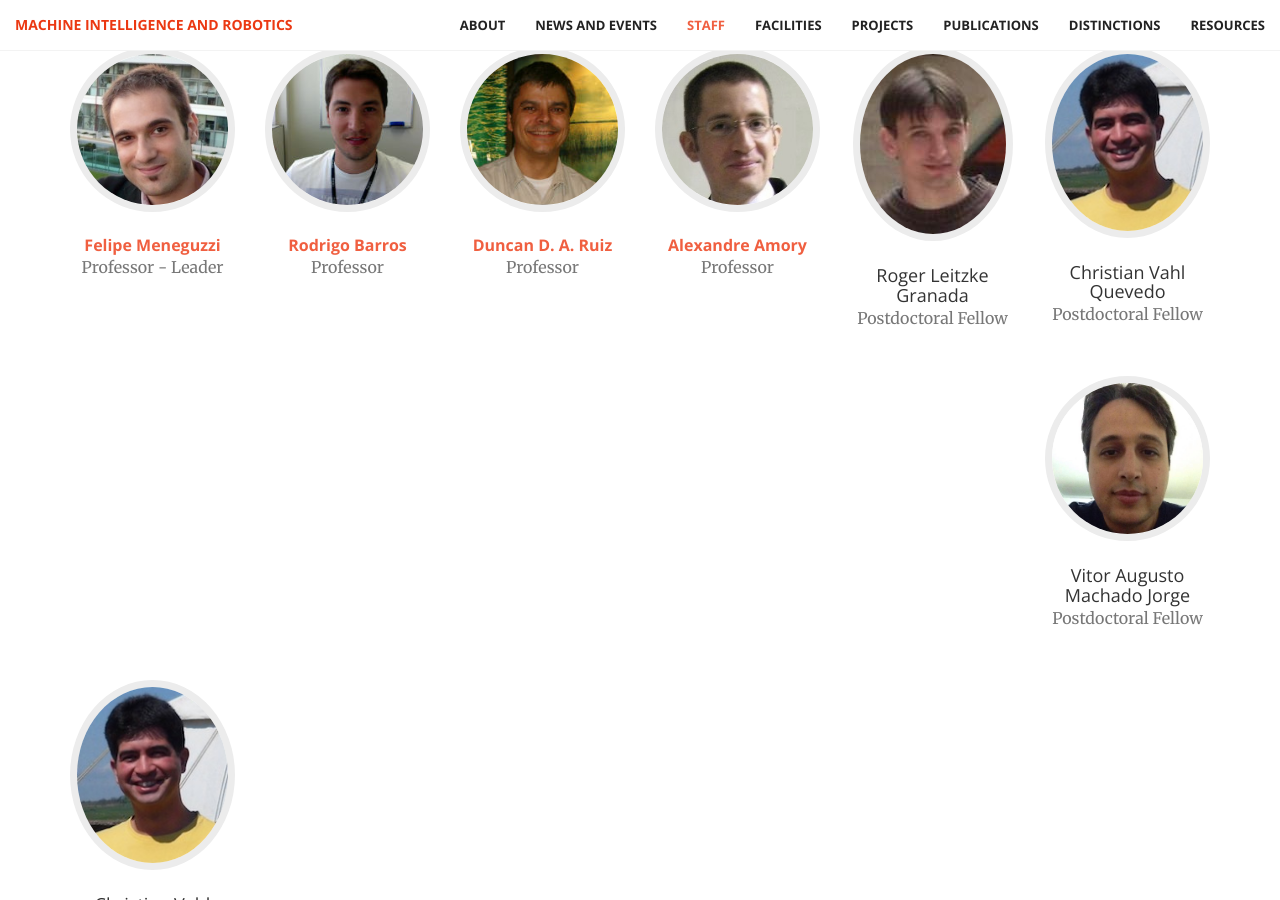
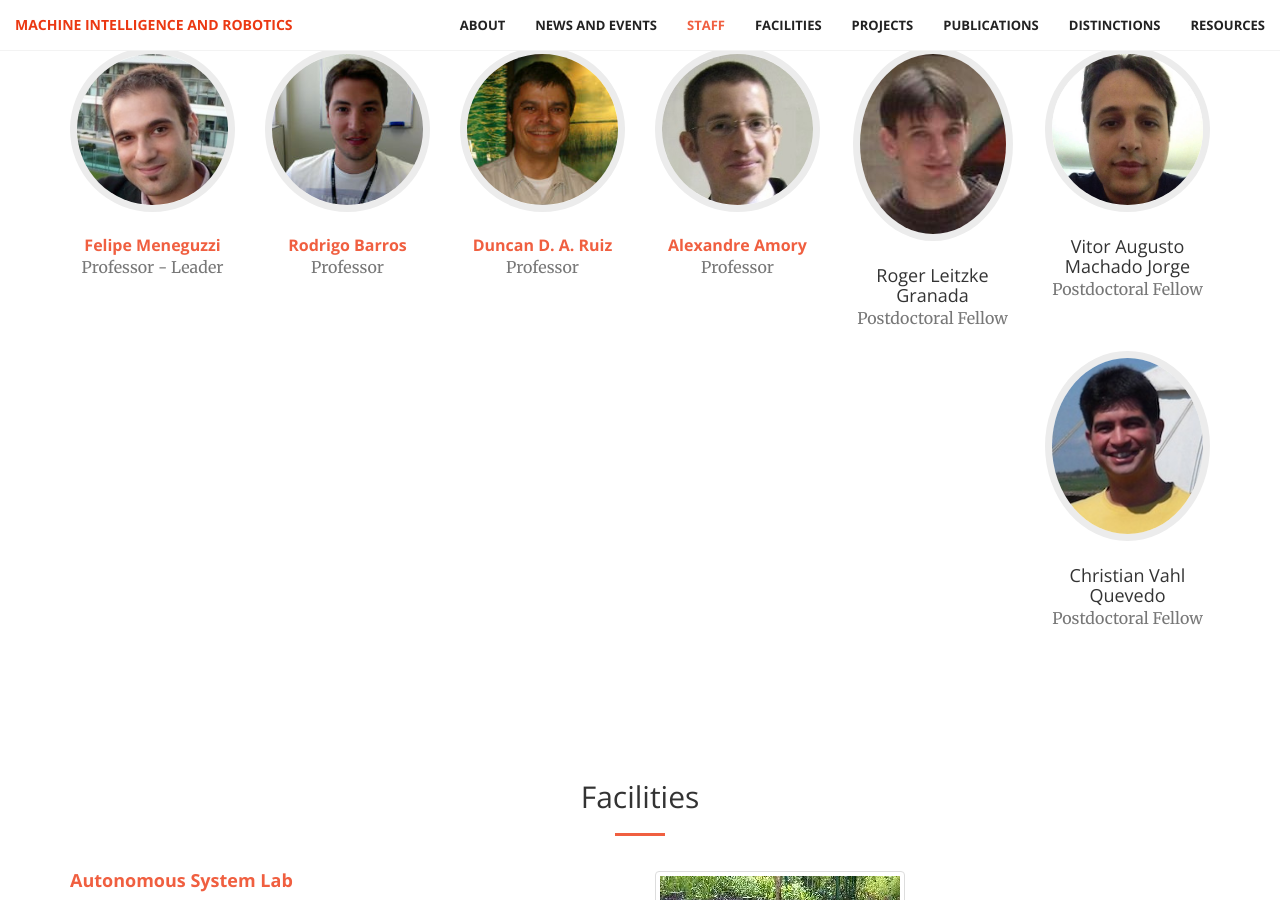
Before and after one commit to mir-pucrs/mir-pucrs, a Jekyll site: the page built from index.html, in a window 1280 px wide and 900 px high, scrolled down 2922 px. Built offline with Jekyll 4.4.1, drawn with Linux system fonts in a browser that asks for light colours; nearby versions of some CDN libraries.

```diff
--- a/_includes/staff.html
+++ b/_includes/staff.html
@@ -64,13 +64,6 @@
                         <p class="text-muted">Postdoctoral Fellow</p>
                     </div>
                 </div>
-                <div class="col-sm-2">
-                    <div class="team-member">
-                        <img src="img/team/christian.jpg" class="img-responsive img-circle" alt="">
-                        <h4>Christian Vahl Quevedo</h4>
-                        <p class="text-muted">Postdoctoral Fellow</p>
-                    </div>
-                </div>
 
                 <div class="col-sm-2">
                     <div class="team-member">
@@ -87,6 +80,7 @@
                         <p class="text-muted">Postdoctoral Fellow</p>
                     </div>
                 </div>
+
             </div>
 
             <!-- <div class="row">
```
